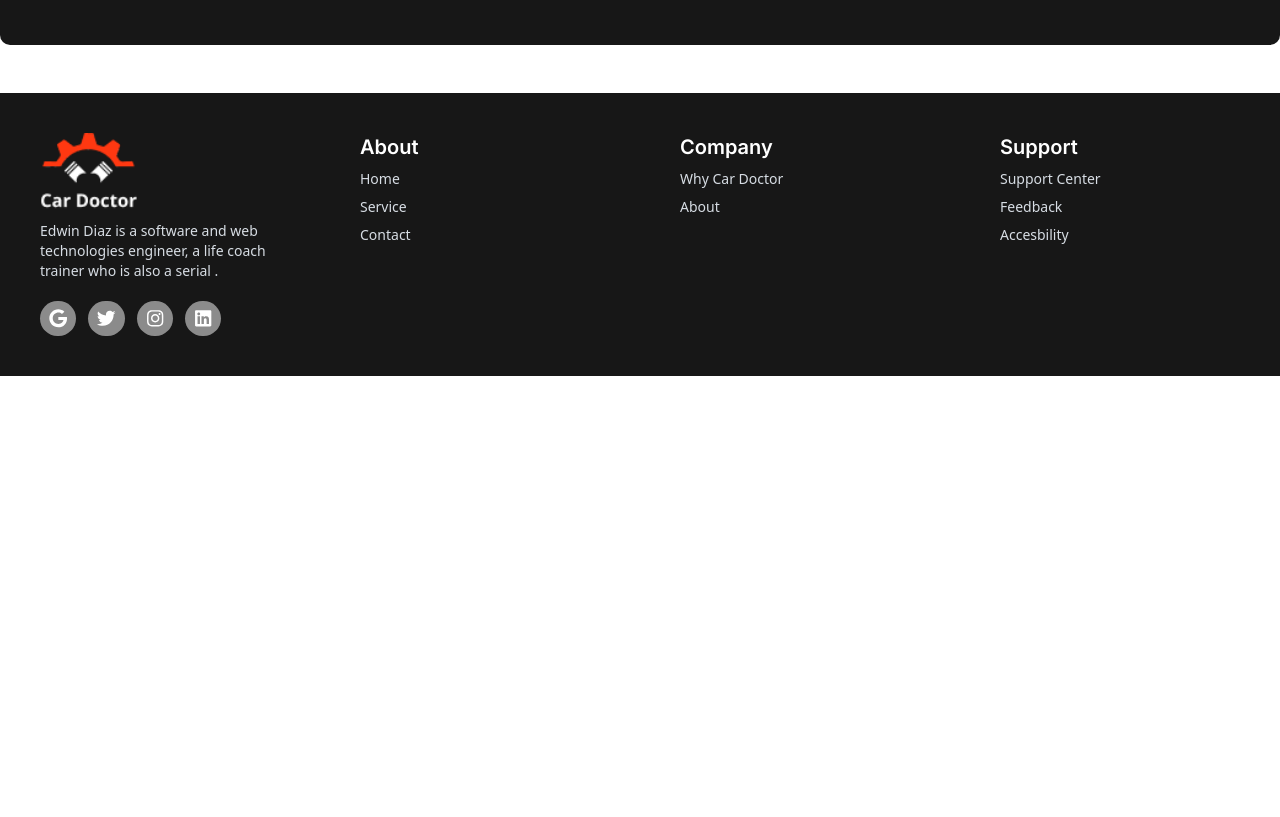
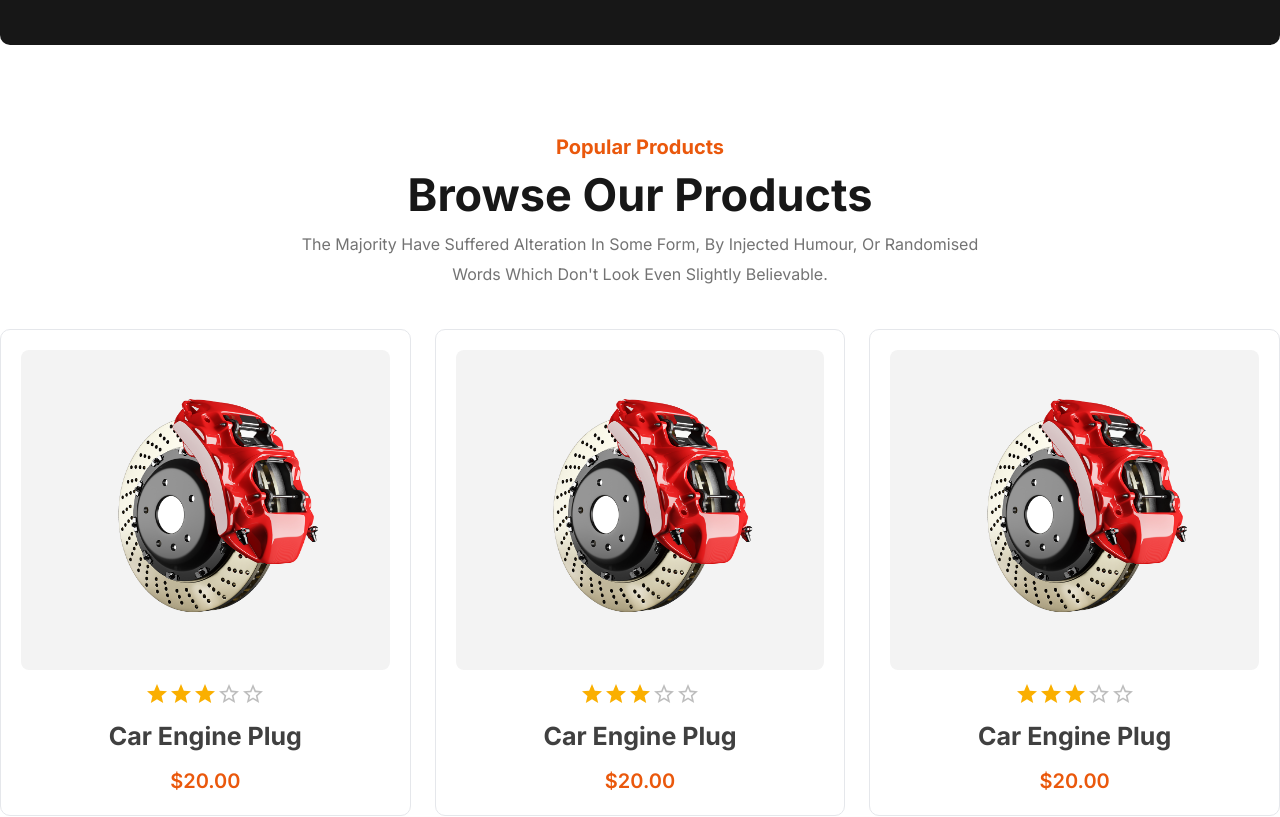
Before and after one commit to prominhaj/car-doctor-client, a React (Vite) app: page / in a window 1280 px wide. Shown: the part 2720-3537 px from the top of the page. Before the commit the page ends 3096 px from the top, so only its background shows below. Built offline with nearby package versions, Linux system fonts and the light colour scheme.

Commit message:
Popular Products Section

```diff
--- a/src/Components/Popular_Products/Popular_Products.jsx
+++ b/src/Components/Popular_Products/Popular_Products.jsx
@@ -1,9 +1,20 @@
 import React from 'react';
+import Product_Card from './Product_Card/Product_Card';
 
 const Popular_Products = () => {
     return (
-        <div>
-
+        <div className='py-10'>
+            <div className="text-center">
+                <h2 className="text-orange-600 text-xl font-bold font-['Inter']">Popular Products</h2>
+                <h1 className="text-neutral-900 text-[30px] md:text-[45px] font-bold font-['Inter']">Browse Our Products</h1>
+                <p className="text-center text-neutral-500 text-base font-normal font-['Inter'] capitalize md:leading-[30px]">the majority have suffered alteration in some form, by injected humour, or randomised <br className='hidden md:block' /> words which don't look even slightly believable. </p>
+            </div>
+            <div className='grid md:grid-cols-2 py-10 lg:grid-cols-3 gap-6'>
+                <Product_Card></Product_Card>
+                <Product_Card></Product_Card>
+                <Product_Card></Product_Card>
+                <Product_Card></Product_Card>
+            </div>
         </div>
     );
 };
--- /dev/null
+++ b/src/Components/Popular_Products/Product_Card/Product_Card.jsx
@@ -0,0 +1,24 @@
+import React from 'react';
+import product1 from '../../../assets/images/products/1.png';
+import { Rating } from '@mui/material';
+import backPack from '../../../assets/icons/Frame.svg';
+
+const Product_Card = () => {
+    return (
+        <div className='p-[20px] group/item cursor-pointer bg-white rounded-[10px] border border-gray-200'>
+            <div className='bg-[#F3F3F3] rounded-lg p-10 relative'>
+                <button className='group/edit ease-in-out duration-100 invisible group-hover/item:visible w-[53px] absolute right-10 h-[53px] bg-white rounded-[10px]'>
+                    <img src={backPack} className='w-full h-full p-2' alt="" />
+                </button>
+                <img className='w-full rounded-lg h-60' src={product1} alt="" />
+            </div>
+            <div className="flex flex-col items-center gap-3 mt-3">
+                <Rating name="half-rating-read" defaultValue={3} precision={0.5} readOnly />
+                <h2 className="text-neutral-700 text-[25px] font-bold font-['Inter']">Car Engine Plug</h2>
+                <h5 className="text-orange-600 text-xl font-semibold font-['Inter']">$<span>20.00</span></h5>
+            </div>
+        </div>
+    );
+};
+
+export default Product_Card;
--- a/src/Pages/Home/Home.jsx
+++ b/src/Pages/Home/Home.jsx
@@ -4,6 +4,7 @@ import Carousel from '../../Components/Carousel/Carousel';
 import About_Us from '../../Components/About_Us/About_Us';
 import Service_Area from '../../Components/Service_Area/Service_Area';
 import Season from '../../Components/Season/Season';
+import Popular_Products from '../../Components/Popular_Products/Popular_Products';
 
 const Home = () => {
     return (
@@ -12,6 +13,7 @@ const Home = () => {
             <About_Us></About_Us>
             <Service_Area></Service_Area>
             <Season></Season>
+            <Popular_Products></Popular_Products>
             <Footer></Footer>
         </div>
     );
```
Also changed, not shown: package.json (+6 -1 lines), src/assets/icons/Frame.svg (added), 1 other file (tests, documents, lock files or other folders).
